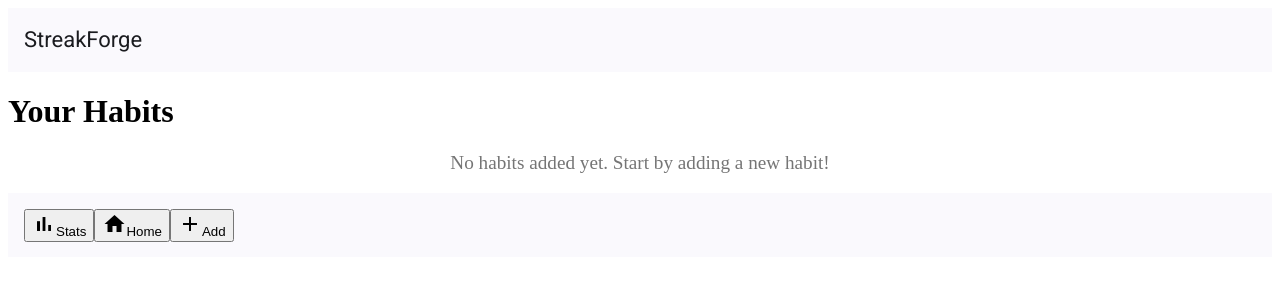
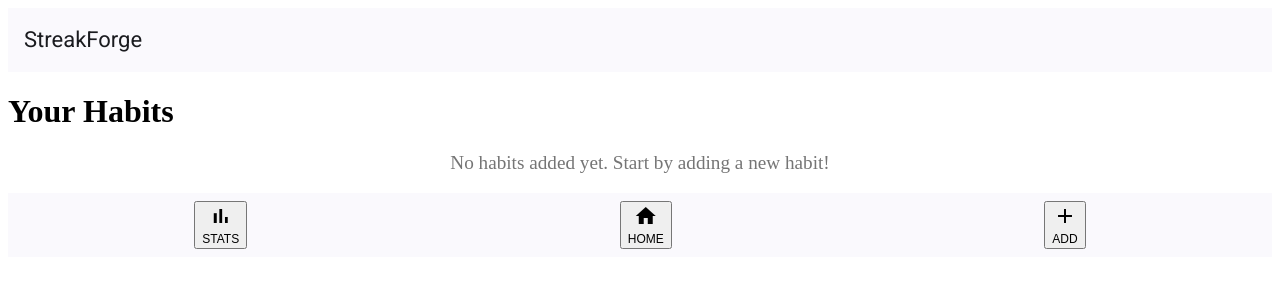
Before and after one commit to pranayteja-g/streakforge, an Angular app: page /home in a window 1280 px wide. Shown: the top 300 px of the page. Built offline with nearby package versions, Linux system fonts and the light colour scheme.

Commit message:
small changes

```diff
--- a/src/app/component/home/home.component.ts
+++ b/src/app/component/home/home.component.ts
@@ -10,7 +10,6 @@ import { MatProgressBarModule } from '@angular/material/progress-bar';
 import { MatBottomSheetModule } from '@angular/material/bottom-sheet';
 
 import { CommonModule } from '@angular/common';
-import { NavigationComponent } from "../navigation/navigation.component";
 import { Habit } from '../../models/habits.model';
 
 @Component({
@@ -23,9 +22,8 @@ import { Habit } from '../../models/habits.model';
     MatIconModule,
     MatToolbarModule,
     MatProgressBarModule,
-    MatBottomSheetModule,
-    NavigationComponent
-  ],
+    MatBottomSheetModule
+],
   templateUrl: './home.component.html',
   styleUrl: './home.component.css'
 })
--- a/src/app/component/navigation/navigation.component.css
+++ b/src/app/component/navigation/navigation.component.css
@@ -0,0 +1,23 @@
+/* Bottom navigation bar */
+.bottom-nav {
+    display: flex;
+    justify-content: space-around; /* Distribute buttons evenly */
+    align-items: center; /* Center buttons vertically */
+    padding: 8px 0; /* Add some padding */
+  }
+
+  /* Button styling */
+  .bottom-nav button {
+    display: flex;
+    flex-direction: column; /* Stack icon and text vertically */
+    align-items: center; /* Center icon and text horizontally */
+    justify-content: center; /* Center icon and text vertically */
+    /* color: white; Text color */
+    text-transform: uppercase; /* Uppercase text */
+    font-size: 12px; /* Adjust font size */
+  }
+
+  /* Icon styling */
+  .bottom-nav mat-icon {
+    margin-bottom: 4px; /* Add space between icon and text */
+  }
--- a/src/app/component/stats/stats.component.ts
+++ b/src/app/component/stats/stats.component.ts
@@ -1,10 +1,9 @@
 import { Component } from '@angular/core';
-import { RouterLink } from '@angular/router';
 import { NavigationComponent } from "../navigation/navigation.component";
 
 @Component({
   selector: 'app-stats',
-  imports: [RouterLink, NavigationComponent],
+  imports: [NavigationComponent],
   templateUrl: './stats.component.html',
   styleUrl: './stats.component.css'
 })
```
Also changed, not shown: src/app/app.component.ts (+2 -5 lines), src/app/component/add-habit/add-habit.component.ts (+2 -5 lines), src/app/component/habit-details/habit-details.component.ts (+2 -5 lines).
